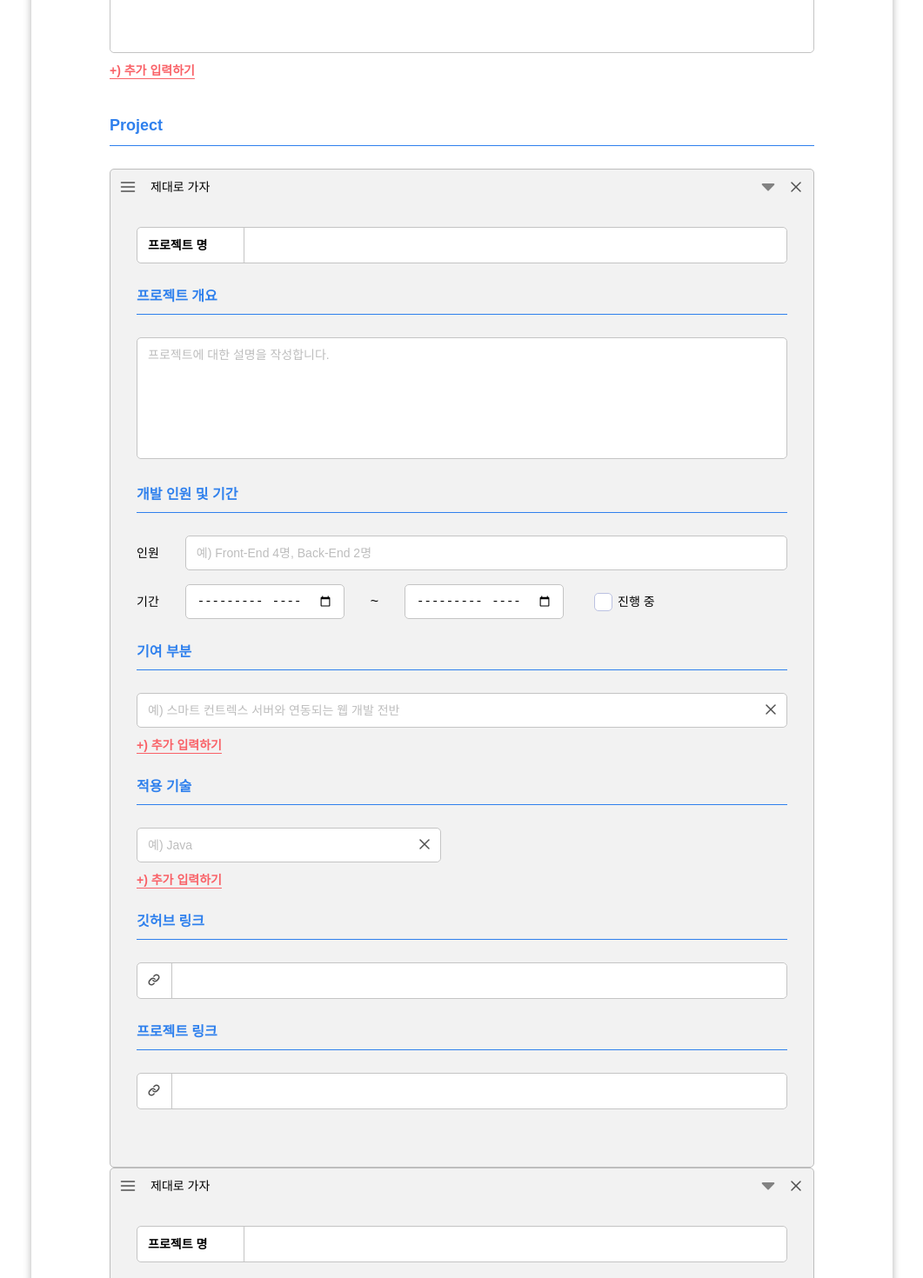
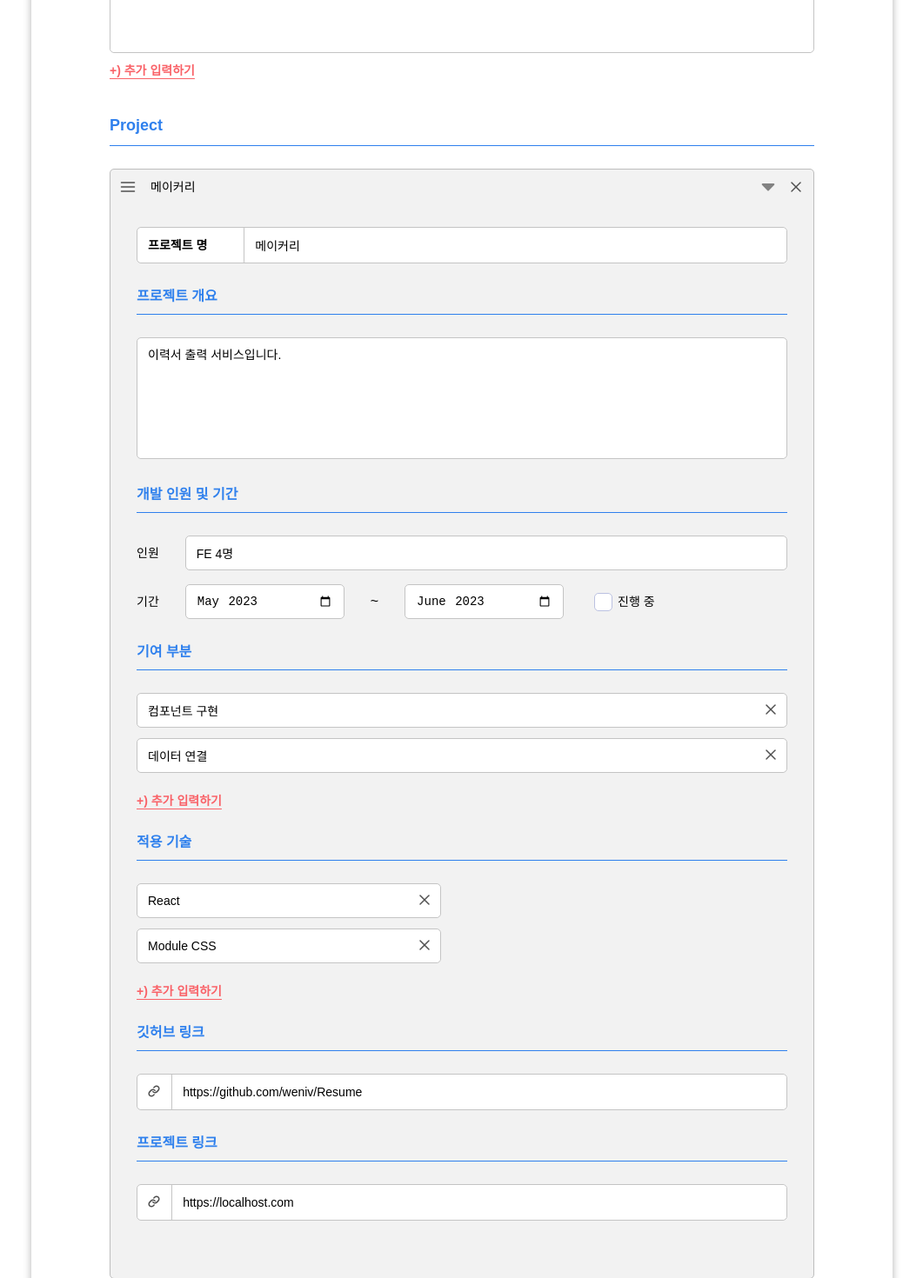
Before and after one commit to weniv/MAKE-RE, a React (Create React App) app: page / in a window 1280 px wide. Shown: the part 1240-2710 px from the top of the page at 87% size, without its empty margins (109-1170 px from the left). Built offline with nearby package versions, Linux system fonts and the light colour scheme.

Commit message:
Feat: Input 초기 데이터 출력 연결

```diff
--- a/src/app/App.jsx
+++ b/src/app/App.jsx
@@ -10,16 +10,16 @@ function App() {
     enName: 'YouJin Jeon',
     project: [
       {
-        title: '',
-        outline: '',
-        people: '',
-        startPeriod: '',
-        endPeriod: '',
+        title: '메이커리',
+        outline: '이력서 출력 서비스입니다.',
+        people: 'FE 4명',
+        startPeriod: '2023-05',
+        endPeriod: '2023-06',
         progress: false,
-        contributes: [],
-        skills: [],
-        github: '',
-        link: '',
+        contributes: ['컴포넌트 구현', '데이터 연결'],
+        skills: ['React', 'Module CSS'],
+        github: 'https://github.com/weniv/Resume',
+        demo: 'https://localhost.com',
       },
     ],
     experience: [
--- a/src/components/Experience/ExperienceInput.module 2.css
+++ /dev/null
@@ -1,108 +0,0 @@
-* {
-  box-sizing: border-box;
-}
-
-.exp {
-  margin: 40px 0;
-}
-
-/* Input */
-.btnAdd {
-  margin: 0 10px;
-}
-
-.contContents {
-  position: relative;
-  display: flex;
-  justify-content: space-between;
-  align-items: center;
-  margin: 10px 0 10px 10px;
-  border: 1px solid var(--border-color);
-  border-radius: 5px;
-  gap: 2px;
-}
-
-.inpDate {
-  border-radius: 5px 0 0 5px;
-  border: none;
-  border-right: 1px solid var(--border-color);
-  width: 150px;
-  padding: 12px;
-  font-family: 'Noto Sans KR', sans-serif;
-}
-
-.inpItem {
-  width: 100%;
-  height: 100%;
-  padding: 9px 11px;
-  font-size: 14px;
-  font-weight: 500;
-  border: none;
-  background-color: var(--background-color);
-}
-.inpItem::placeholder {
-  color: var(--placeholder-color);
-}
-
-.btnDel {
-  border: none;
-  background-color: var(--background-color);
-  border-radius: 5px;
-  padding: 9px;
-}
-.btnDel img {
-  display: block;
-  cursor: pointer;
-  width: 20px;
-  height: 20px;
-}
-
-/* Output */
-.titOutput {
-  margin: 40px 0 20px;
-}
-
-.listExp {
-  display: flex;
-  flex-direction: column;
-  gap: 10px;
-}
-
-.listExp li {
-  display: flex;
-  gap: 20px;
-}
-
-.listExp li .date {
-  font-weight: 700;
-  font-size: 14px;
-  line-height: 20px;
-  min-width: 52px;
-  color: var(--placeholder-color);
-  position: relative;
-}
-
-.listExp li .date:empty::before {
-  content: '-';
-  width: 100%;
-  text-align: center;
-  position: absolute;
-}
-.listExp li .date:not(:empty)::after {
-  content: '.';
-  position: absolute;
-}
-
-.listExp li .item {
-  font-weight: 400;
-  font-size: 14px;
-  line-height: 20px;
-  position: relative;
-}
-
-.listExp li .item:empty::before {
-  content: '-';
-  width: 100%;
-  position: absolute;
-  line-height: 16px;
-}
--- a/src/components/Project/ProjectInput.jsx
+++ b/src/components/Project/ProjectInput.jsx
@@ -1,25 +1,86 @@
-import React, { useState } from 'react'
-import Inputs from './components/Inputs'
+import React, { useEffect, useState } from 'react'
 import styles from './ProjectInput.module.css'
+
 export default function ProjectInput({ setResumeData, resumeData }) {
   const [project, setProject] = useState(resumeData.project)
 
+  useEffect(() => {
+    console.log('prop', project)
+  }, [project])
+
   function handleAdd() {
-    setProject([...project])
+    setProject([
+      ...project,
+      {
+        title: '',
+        outline: '',
+        people: '',
+        startPeriod: '',
+        endPeriod: '',
+        progress: false,
+        contributes: [''],
+        skills: [''],
+        github: '',
+        demo: '',
+      },
+    ])
+  }
+
+  function handleUpdate(idx, e) {
+    const { name, value } = e.target
+    console.log(name, value)
+    setProject(
+      project.map((pro, i) => (i === idx ? { ...pro, [name]: value } : pro))
+    )
   }
 
   function handleDelete(idx) {
     setProject(project.filter((pro, i) => i !== idx))
   }
 
+  function handleAddArr(idx, name, arr) {
+    setProject(
+      project.map((pro, i) =>
+        i === idx ? { ...pro, [name]: [...arr, ''] } : pro
+      )
+    )
+  }
+
+  function handleUpdateArr(idx, name, arr, i, value) {
+    let newArr = [...arr]
+    newArr[i] = value
+    setProject(
+      project.map((pro, i) => (i === idx ? { ...pro, [name]: newArr } : pro))
+    )
+  }
+
+  function handleDeleteArr(idx, name, arr, i) {
+    let newArr = [...arr]
+    newArr.splice(i, 1)
+    setProject(
+      project.map((pro, i) => (i === idx ? { ...pro, [name]: newArr } : pro))
+    )
+  }
+
   return (
     <>
       <section className={styles.project}>
         <h2>Project</h2>
-        <ProjectContent idx={1} handleDelete={handleDelete} />
-        <ProjectContent idx={2} handleDelete={handleDelete} />
+        {project &&
+          project.map((pro, idx) => (
+            <ProjectContent
+              key={idx}
+              pro={pro}
+              idx={idx}
+              handleUpdate={handleUpdate}
+              handleDelete={handleDelete}
+              handleAddArr={handleAddArr}
+              handleUpdateArr={handleUpdateArr}
+              handleDeleteArr={handleDeleteArr}
+            />
+          ))}
       </section>
-      <Inputs setResumeData={setResumeData} resumeData={resumeData} />
+      {/* <Inputs setResumeData={setResumeData} resumeData={resumeData} /> */}
 
       <button className={`addBtn ${styles.btnAdd}`} onClick={handleAdd}>
         +) 추가 입력하기
@@ -28,15 +89,22 @@ export default function ProjectInput({ setResumeData, resumeData }) {
   )
 }
 
-function ProjectContent({ idx, handleDelete }) {
+function ProjectContent({
+  pro,
+  idx,
+  handleUpdate,
+  handleDelete,
+  handleAddArr,
+  handleUpdateArr,
+  handleDeleteArr,
+}) {
   return (
     <div className={styles.contProject}>
       <div className={styles.contHeader}>
         <button className={styles.btnDrag}>
           <img src="/images/drag-icon.svg" alt="드래그" />
         </button>
-        <h3>제대로 가자</h3>
-
+        <h3>{pro.title}</h3>
         <button className={styles.btnToggle}>
           <img src="/images/polygon-down.svg" alt="내용 열기" />
         </button>
@@ -50,63 +118,128 @@ function ProjectContent({ idx, handleDelete }) {
       </div>
       <div className={styles.contTit}>
         <label htmlFor={`project-${idx}`}>프로젝트 명</label>
-        <input type="text" id={`project-${idx}`} />
+        <input
+          type="text"
+          id={`project-${idx}`}
+          name="title"
+          value={pro.title}
+          onChange={(e) => handleUpdate(idx, e)}
+        />
       </div>
       <div className={styles.contOutline}>
         <h4 className={styles.subTit}>프로젝트 개요</h4>
         <textarea
           className={styles.inpOutline}
           type="text"
+          name="outline"
           placeholder="프로젝트에 대한 설명을 작성합니다."
+          value={pro.outline}
+          onChange={(e) => handleUpdate(idx, e)}
         />
       </div>
       <div className={styles.contInput}>
         <h4 className={styles.subTit}>개발 인원 및 기간</h4>
         <div className={styles.contPerson}>
           <label htmlFor="">인원</label>
-          <input type="text" placeholder="예) Front-End 4명, Back-End 2명" />
+          <input
+            type="text"
+            placeholder="예) Front-End 4명, Back-End 2명"
+            name="people"
+            value={pro.people}
+            onChange={(e) => handleUpdate(idx, e)}
+          />
         </div>
         <div className={styles.contDate}>
           <label htmlFor="">기간</label>
-          <input type="month" />
+          <input
+            type="month"
+            name="startPeriod"
+            value={pro.startPeriod}
+            onChange={(e) => handleUpdate(idx, e)}
+          />
           ~
-          <input type="month" />
+          <input
+            type="month"
+            name="endPeriod"
+            value={pro.endPeriod}
+            onChange={(e) => handleUpdate(idx, e)}
+          />
           <label htmlFor={`prog-${idx}`} className={styles.progress}>
-            <input type="checkbox" name="" id={`prog-${idx}`} />
+            <input
+              type="checkbox"
+              name="progress"
+              id={`prog-${idx}`}
+              value={pro.progress}
+              onChange={(e) => handleUpdate(idx, e)}
+            />
             진행 중
           </label>
         </div>
       </div>
       <div className={styles.contContribute}>
         <h4 className={styles.subTit}>기여 부분</h4>
+        {pro.contributes.map((ctb, i) => (
           <div className={styles.inpContribute}>
             <input
               type="text"
               placeholder="예) 스마트 컨트렉스 서버와 연동되는 웹 개발 전반"
+              value={ctb}
+              onChange={(e) =>
+                handleUpdateArr(
+                  idx,
+                  'contributes',
+                  pro.contributes,
+                  i,
+                  e.target.value
+                )
+              }
             />
             <button className={styles.btnDel}>
               <img
                 src="/images/delete-icon.svg"
                 alt="삭제"
-              onClick={() => handleDelete(idx)}
+                onClick={(e) =>
+                  handleDeleteArr(idx, 'contributes', pro.contributes, i)
+                }
               />
             </button>
           </div>
-        <button className={`addBtn ${styles.btnAdd}`}>+) 추가 입력하기</button>
+        ))}
+        <button
+          className={`addBtn ${styles.btnAdd}`}
+          onClick={(e) => handleAddArr(idx, 'contributes', pro.contributes)}
+        >
+          +) 추가 입력하기
+        </button>
       </div>
       <div className={styles.contSkills}>
         <h4 className={styles.subTit}>적용 기술</h4>
+        {pro.skills.map((skill, i) => (
           <div className={styles.inpSkills}>
-          <input type="text" placeholder="예) Java" />
+            <input
+              type="text"
+              placeholder="예) Java"
+              value={skill}
+              onChange={(e) =>
+                handleUpdateArr(idx, 'skills', pro.skills, i, e.target.value)
+              }
+            />
             <button className={styles.btnDel}>
               <img
                 src="/images/delete-icon.svg"
                 alt="삭제"
-              onClick={() => handleDelete(idx)}
+                onClick={(e) => handleDeleteArr(idx, 'skills', pro.skills, i)}
               />
             </button>
           </div>
-        <button className={`addBtn ${styles.btnAdd}`}>+) 추가 입력하기</button>
+        ))}
+
+        <button
+          className={`addBtn ${styles.btnAdd}`}
+          onClick={(e) => handleAddArr(idx, 'skills', pro.skills)}
+        >
+          +) 추가 입력하기
+        </button>
       </div>
       <div>
         <h4 className={styles.subTit}>깃허브 링크</h4>
@@ -119,6 +252,8 @@ function ProjectContent({ idx, handleDelete }) {
             type="text"
             name="github"
             id={`ghLink-${idx}`}
+            value={pro.github}
+            onChange={(e) => handleUpdate(idx, e)}
           />
         </div>
       </div>
@@ -133,6 +268,8 @@ function ProjectContent({ idx, handleDelete }) {
             type="text"
             name="demo"
             id={`dmLink-${idx}`}
+            value={pro.demo}
+            onChange={(e) => handleUpdate(idx, e)}
           />
         </div>
       </div>
--- a/src/components/Project/ProjectInput.module.css
+++ b/src/components/Project/ProjectInput.module.css
@@ -6,6 +6,7 @@
   margin: 40px 0;
 }
 .contProject {
+  margin: 10px 0;
   width: 100%;
   border-radius: 5px;
   background-color: #f2f2f2;
@@ -145,6 +146,7 @@
 .inpContribute,
 .inpSkills {
   position: relative;
+  margin-bottom: 12px;
 }
 .inpContribute input {
   display: block;
```
Lines whose indentation alone changed are shown as unchanged.
